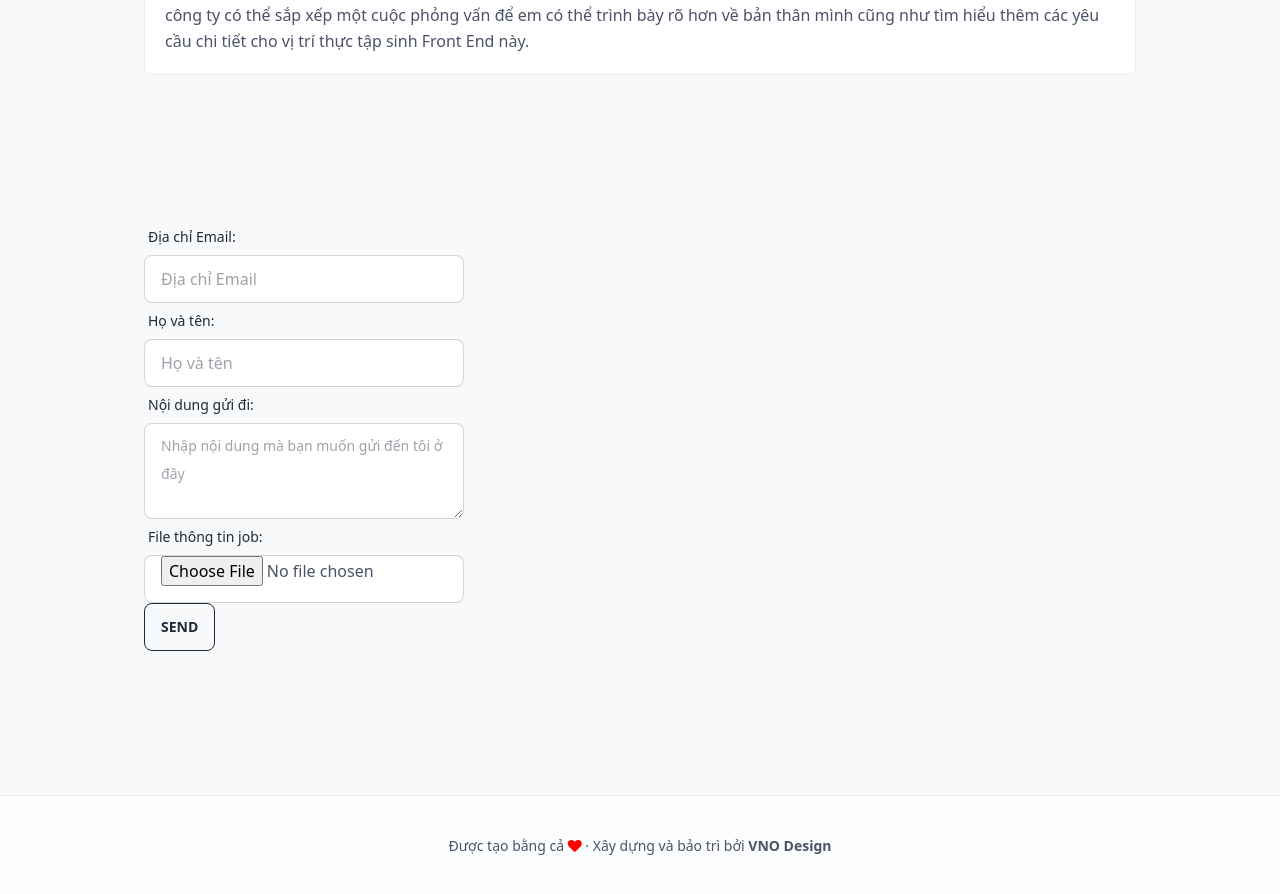
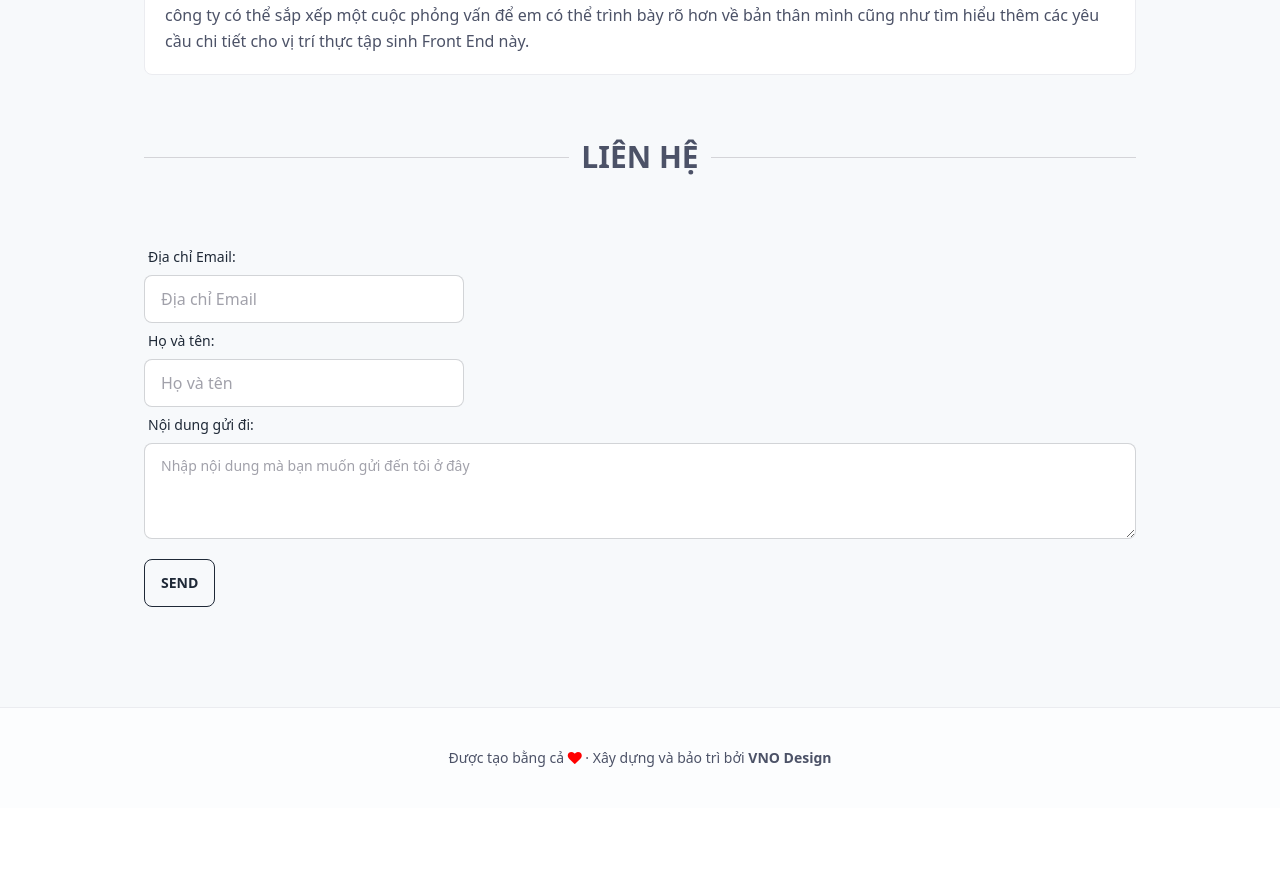
Before and after one commit to tuanductran/cv, a Vue app: page / in a window 1280 px wide. Shown: the part 3140-4034 px from the top of the page. After the commit the page ends 3948 px from the top, so only its background shows below. Built offline with nearby package versions, Linux system fonts and the light colour scheme.

Commit message:
Update index.vue
Update layout contact

```diff
--- a/src/views/Contact/index.vue
+++ b/src/views/Contact/index.vue
@@ -5,34 +5,30 @@
 </script>
 
 <template>
-   <section id="contact" class="mt-20 py-10 md:py-14 lg:py-16">
-      <form id="send_job" action="https://formspree.io/f/mknkawry" method="POST" enctype="multipart/form-data">
-         <div class="form-control w-full max-w-xs">
+   <section id="contact">
+   <section-content title="Liên hệ">
+      <form id="send_job" action="https://formspree.io/f/mknkawry" method="POST">
+         <div class="form-control w-full">
            <label class="label">
              <span class="label-text">Địa chỉ Email:</span>
            </label>
            <input type="email" name="email" placeholder="Địa chỉ Email" class="input input-bordered w-full max-w-xs" required />
          </div>
-         <div class="form-control w-full max-w-xs">
+         <div class="form-control w-full">
            <label class="label">
              <span class="label-text">Họ và tên:</span>
            </label>
            <input type="fullname" name="fullname" placeholder="Họ và tên" class="input input-bordered w-full max-w-xs" required />
          </div>
-         <div class="form-control w-full max-w-xs">
+         <div class="form-control w-full">
            <label class="label">
              <span class="label-text">Nội dung gửi đi:</span>
            </label>
            <textarea class="textarea textarea-bordered h-24" placeholder="Nhập nội dung mà bạn muốn gửi đến tôi ở đây" required></textarea>
          </div>
-         <div class="form-control w-full max-w-xs">
-           <label class="label">
-             <span class="label-text">File thông tin job:</span>
-           </label>
-           <input type="file" name="upload" class="input input-bordered w-full max-w-xs" required />
-         </div>
-         <button id="submit_job" type="submit" class="btn btn-outline">Send</button>
+         <button id="submit_job" type="submit" class="btn btn-outline my-5">Send</button>
          <p id="send__job__status" class="text-main-color"></p>
       </form>
+   </section-content>
    </section>
 </template>
```
